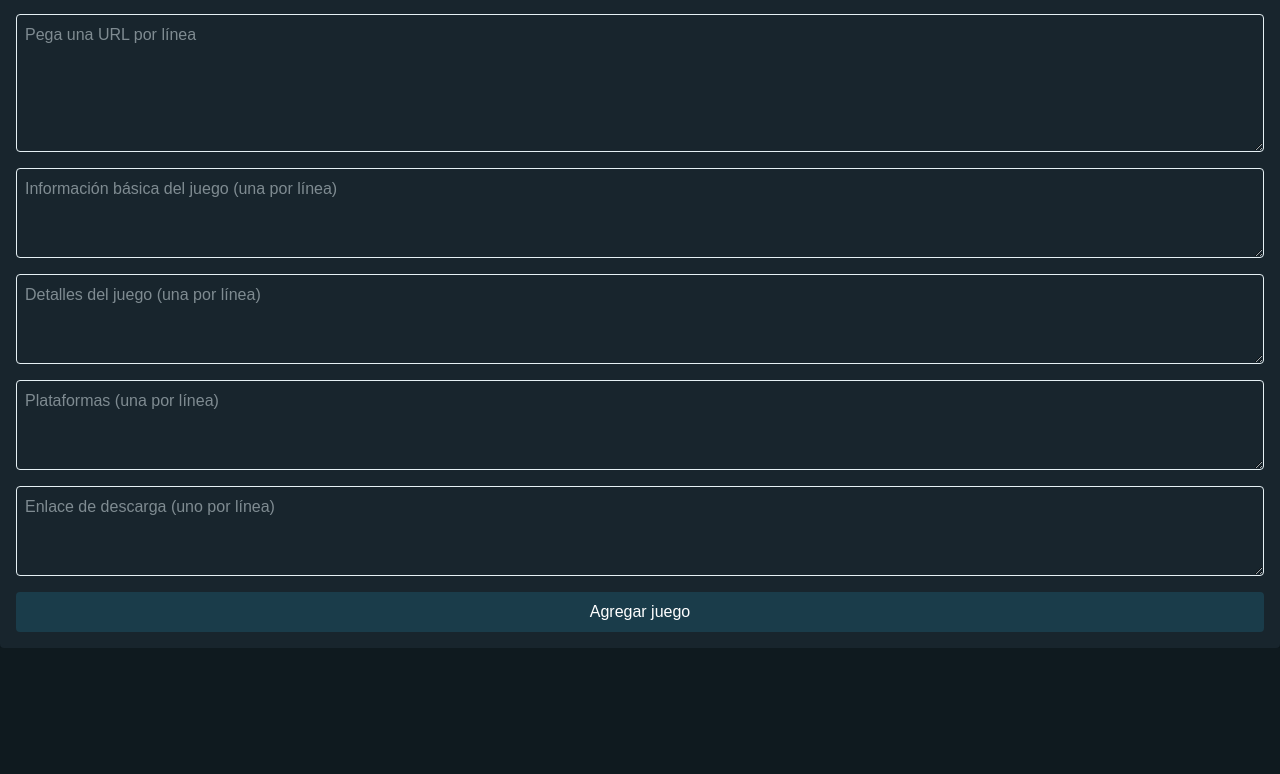
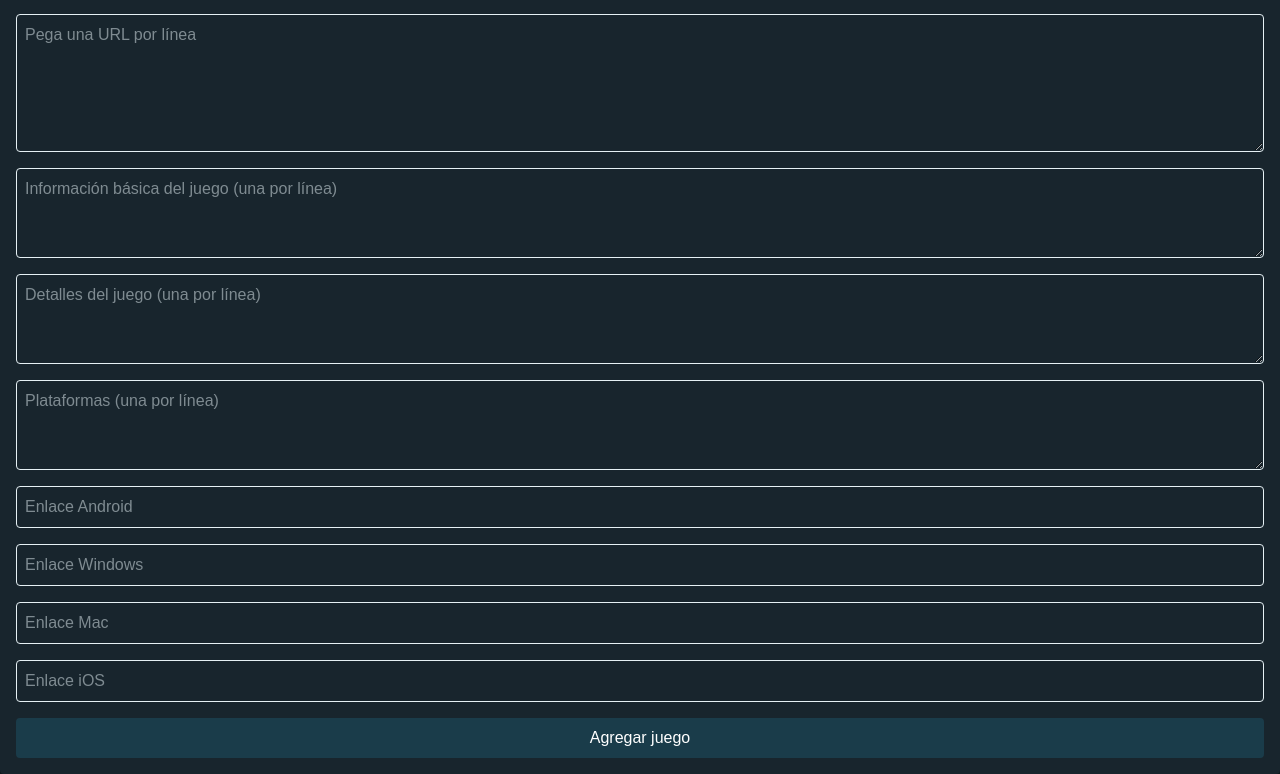
Before and after one commit to necho1122/el-tio-egoz-admin, a Next.js app: page /addGame in a window 1280 px wide. Shown: the part 430-1204 px from the top of the page. Before the commit the page ends 1078 px from the top, so only its background shows below. Built offline with nearby package versions, Linux system fonts and the light colour scheme; no server answers; sample sign-in values are in the browser's storage.

Commit message:
mejorar validación y estructura de datos en la API de agregar juego; actualizar componentes para manejar enlaces de descarga

```diff
--- a/app/api/game/add/route.ts
+++ b/app/api/game/add/route.ts
@@ -5,57 +5,49 @@ import { NextResponse } from 'next/server';
 export async function POST(req: Request) {
 	try {
 		const authHeader = req.headers.get('Authorization');
-		if (!authHeader || !authHeader.startsWith('Bearer ')) {
+		if (!authHeader?.startsWith('Bearer ')) {
 			return new NextResponse('No autorizado', { status: 401 });
 		}
 
 		const token = authHeader.split(' ')[1];
-
-		// Verifica el token del usuario
 		const decoded = await auth.verifyIdToken(token);
-		if (!decoded) {
-			return new NextResponse('Token inválido', { status: 401 });
-		}
 
 		const body = await req.json();
-		const {
-			title,
-			description,
-			images,
-			basicInfomation,
-			details,
-			platforms,
-			downloadLink,
-		} = body;
 
-		// Validación de datos
+		// Tipado parcial en tiempo de ejecución
 		if (
-			!title ||
-			!description ||
-			!Array.isArray(images) ||
-			!Array.isArray(basicInfomation) ||
-			!Array.isArray(details) ||
-			!Array.isArray(platforms) ||
-			!Array.isArray(downloadLink)
+			typeof body.title !== 'string' ||
+			typeof body.description !== 'string' ||
+			!Array.isArray(body.images) ||
+			!Array.isArray(body.basicInformation) || // corregido
+			!Array.isArray(body.details) ||
+			!Array.isArray(body.platforms)
 		) {
 			return new NextResponse('Datos inválidos', { status: 400 });
 		}
 
-		// Agregar el documento usando Admin SDK
-		await db.collection('games').add({
-			title,
-			description,
-			images,
-			basicInfomation,
-			details,
-			platforms,
-			downloadLink,
-			createdAt: new Date(),
+		const newGame = {
+			title: body.title,
+			description: body.description,
+			images: body.images,
+			basicInformation: body.basicInformation, // corregido
+			details: body.details,
+			platforms: body.platforms,
+			linkAndroid: body.linkAndroid || '',
+			linkWindows: body.linkWindows || '',
+			linkMac: body.linkMac || '',
+			linkIos: body.linkIos || '',
+			createdAt: Date.now(), // más fácil de manejar
 			likes: 0,
-			createdBy: decoded.uid, // usuario autenticado
+			createdBy: decoded.uid,
+		};
+
+		const docRef = await db.collection('games').add(newGame);
+
+		return NextResponse.json({
+			message: 'Juego agregado correctamente',
+			id: docRef.id,
 		});
-
-		return NextResponse.json({ message: 'Juego agregado correctamente' });
 	} catch (error) {
 		console.error('Error en el endpoint addGame:', error);
 		return new NextResponse('Error interno del servidor', { status: 500 });
--- a/components/AddGame.tsx
+++ b/components/AddGame.tsx
@@ -10,10 +10,13 @@ function AddGame() {
 	const [title, setTitle] = useState('');
 	const [description, setDescription] = useState('');
 	const [images, setImages] = useState<string[]>([]);
-	const [basicInfomation, setBasicInfomation] = useState<string[]>([]);
+	const [basicInformation, setbasicInformation] = useState<string[]>([]);
 	const [details, setDetails] = useState<string[]>([]);
 	const [platforms, setPlatforms] = useState<string[]>([]);
-	const [downloadLink, setDownloadLink] = useState<string[]>([]);
+	const [linkAndroid, setLinkAndroid] = useState<string>('');
+	const [linkWindows, setLinkWindows] = useState<string>('');
+	const [linkMac, setLinkMac] = useState<string>('');
+	const [linkIos, setLinkIos] = useState<string>('');
 	const [status, setStatus] = useState('');
 	const [isSuccess, setIsSuccess] = useState<boolean | null>(null);
 
@@ -46,10 +49,12 @@ function AddGame() {
 				title,
 				description,
 				images,
-				basicInfomation,
+				basicInformation,
 				details,
 				platforms,
-				downloadLink,
+				linkAndroid,
+				linkWindows,
+				linkMac,
 				date: new Date().toISOString(),
 				likes: 0,
 			};
@@ -71,10 +76,13 @@ function AddGame() {
 				setTitle('');
 				setDescription('');
 				setImages([]);
-				setBasicInfomation([]);
+				setbasicInformation([]);
 				setDetails([]);
 				setPlatforms([]);
-				setDownloadLink([]);
+				setLinkAndroid('');
+				setLinkWindows('');
+				setLinkMac('');
+				setLinkIos('');
 			} else {
 				const errorText = await response.text();
 				setStatus(`Error al agregar el juego: ${errorText}`);
@@ -144,7 +152,7 @@ function AddGame() {
 							.split('\n')
 							.map((line) => line.trim())
 							.filter((line) => line.length > 0);
-						setBasicInfomation(info);
+						setbasicInformation(info);
 					}}
 					className='border p-2 rounded'
 					rows={3}
@@ -173,18 +181,34 @@ function AddGame() {
 					className='border p-2 rounded'
 					rows={3}
 				></textarea>
-				<textarea
-					placeholder='Enlace de descarga (uno por línea)'
-					onChange={(e) => {
-						const link = e.target.value
-							.split('\n')
-							.map((line) => line.trim())
-							.filter((line) => line.length > 0);
-						setDownloadLink(link);
-					}}
+				<input
+					type='text'
+					placeholder='Enlace Android'
+					value={linkAndroid}
+					onChange={(e) => setLinkAndroid(e.target.value)}
 					className='border p-2 rounded'
-					rows={3}
-				></textarea>
+				/>
+				<input
+					type='text'
+					placeholder='Enlace Windows'
+					value={linkWindows}
+					onChange={(e) => setLinkWindows(e.target.value)}
+					className='border p-2 rounded'
+				/>
+				<input
+					type='text'
+					placeholder='Enlace Mac'
+					value={linkMac}
+					onChange={(e) => setLinkMac(e.target.value)}
+					className='border p-2 rounded'
+				/>
+				<input
+					type='text'
+					placeholder='Enlace iOS'
+					value={linkIos}
+					onChange={(e) => setLinkIos(e.target.value)}
+					className='border p-2 rounded'
+				/>
 
 				<button
 					type='submit'
--- a/components/Dashboard.tsx
+++ b/components/Dashboard.tsx
@@ -19,7 +19,11 @@ type Item = {
 	basicInfomation?: string[];
 	details?: string[];
 	platforms?: string[];
-	downloadLink?: string[];
+	linkAndroid?: string;
+	linkWindows?: string;
+	linkMac?: string;
+	linkIos?: string;
+	createdBy?: string;
 };
 
 export default function ItemsList() {
@@ -33,7 +37,10 @@ export default function ItemsList() {
 	const [basicInfomation, setBasicInfomation] = useState<string>('');
 	const [details, setDetails] = useState<string>('');
 	const [platforms, setPlatforms] = useState<string>('');
-	const [downloadLink, setDownloadLink] = useState<string>('');
+	const [linkAndroid, setLinkAndroid] = useState<string>('');
+	const [linkWindows, setLinkWindows] = useState<string>('');
+	const [linkMac, setLinkMac] = useState<string>('');
+	const [linkIos, setLinkIos] = useState<string>('');
 
 	useEffect(() => {
 		async function fetchItems() {
@@ -97,7 +104,10 @@ export default function ItemsList() {
 		setBasicInfomation(item.basicInfomation?.join('\n') || '');
 		setDetails(item.details?.join('\n') || '');
 		setPlatforms(item.platforms?.join('\n') || '');
-		setDownloadLink(item.downloadLink?.join('\n') || '');
+		setLinkAndroid(item.linkAndroid || '');
+		setLinkWindows(item.linkWindows || '');
+		setLinkMac(item.linkMac || '');
+		setLinkIos(item.linkIos || '');
 		setEditModalOpen(true);
 	};
 
@@ -125,10 +135,11 @@ export default function ItemsList() {
 				.split('\n')
 				.map((x) => x.trim())
 				.filter((x) => x),
-			downloadLink: downloadLink
-				.split('\n')
-				.map((x) => x.trim())
-				.filter((x) => x),
+			linkAndroid: linkAndroid.trim(),
+			linkWindows: linkWindows.trim(),
+			linkMac: linkMac.trim(),
+			linkIos: linkIos.trim(),
+			createdBy: currentGame.createdBy, // Mantener el creador original
 		};
 
 		const auth = getAuth();
@@ -294,13 +305,33 @@ export default function ItemsList() {
 								rows={3}
 								required
 							/>
-							<textarea
-								placeholder='Enlaces de descarga (una por línea)'
-								value={downloadLink}
-								onChange={(e) => setDownloadLink(e.target.value)}
+							<input
+								type='text'
+								placeholder='Enlace Android'
+								value={linkAndroid}
+								onChange={(e) => setLinkAndroid(e.target.value)}
 								className='border p-2 rounded'
-								rows={3}
-								required
+							/>
+							<input
+								type='text'
+								placeholder='Enlace Windows'
+								value={linkWindows}
+								onChange={(e) => setLinkWindows(e.target.value)}
+								className='border p-2 rounded'
+							/>
+							<input
+								type='text'
+								placeholder='Enlace Mac'
+								value={linkMac}
+								onChange={(e) => setLinkMac(e.target.value)}
+								className='border p-2 rounded'
+							/>
+							<input
+								type='text'
+								placeholder='Enlace iOS'
+								value={linkIos}
+								onChange={(e) => setLinkIos(e.target.value)}
+								className='border p-2 rounded'
 							/>
 							<button
 								type='submit'
```
